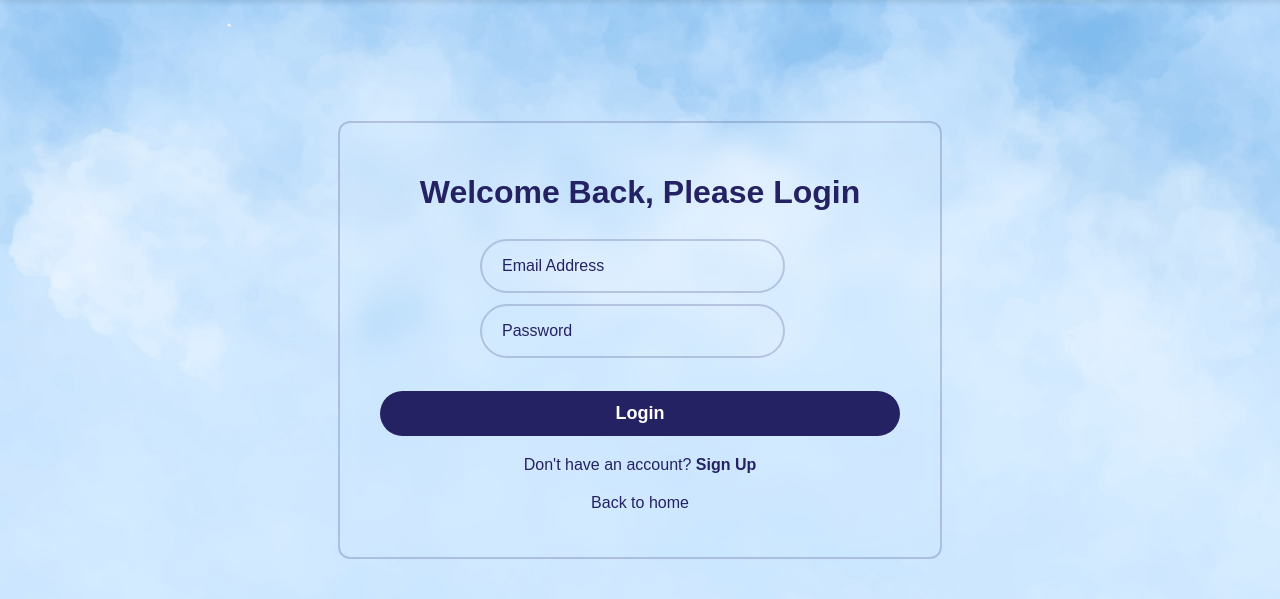
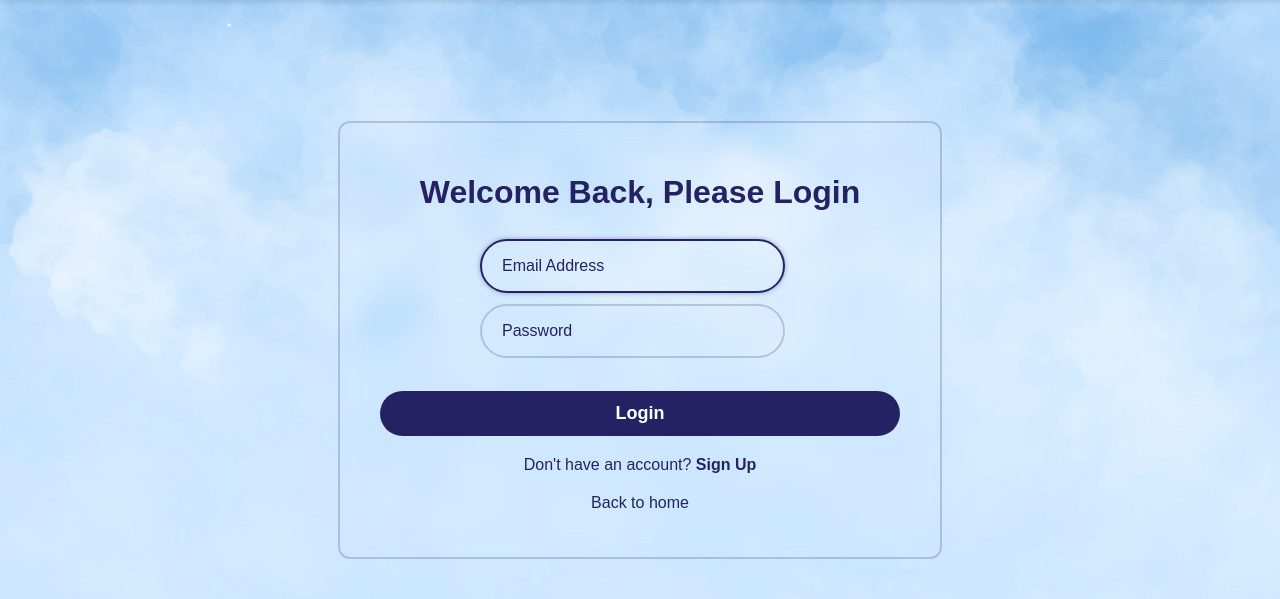
Before and after one commit to Ellibrinker/FlyTAU, a Flask app: page /login in a window 1280 px wide, with the pointer over the restyled element. Shown: the part 60-659 px from the top of the page. Run offline with Flask 3, Linux system fonts and the light colour scheme; some libraries are stand-ins or nearby versions.

Commit message:
Update login.html

```diff
--- a/templates/login.html
+++ b/templates/login.html
@@ -90,6 +90,13 @@
             transform: translate(-50%);
             font-size: 20px;
             color: #252264;
+        }
+
+        .input-box input:hover,
+        .input-box input:focus {
+            border-color: #252264; /* כחול אתר */
+            box-shadow: 0 0 5px rgba(37, 34, 100, 0.4);
+            transition: border-color 0.3s ease, box-shadow 0.3s ease;
         }
 
         .link {
```
